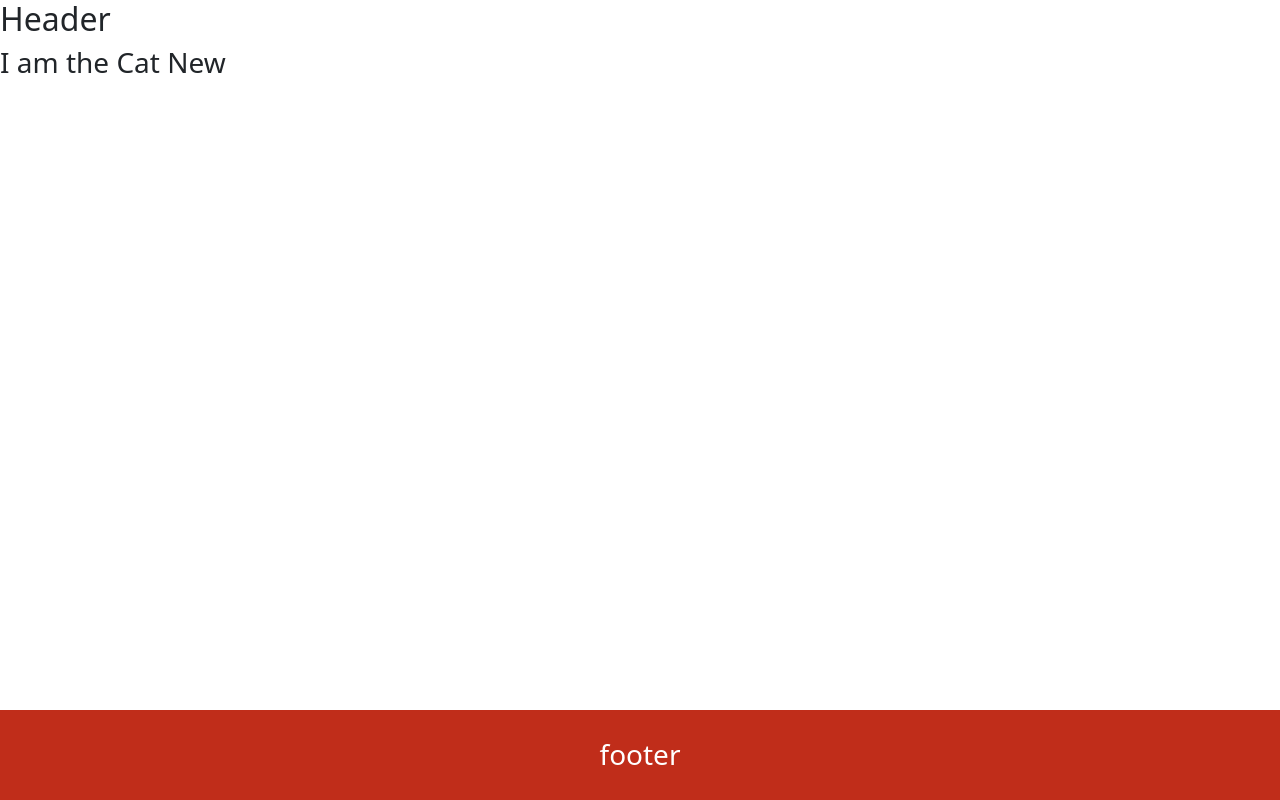
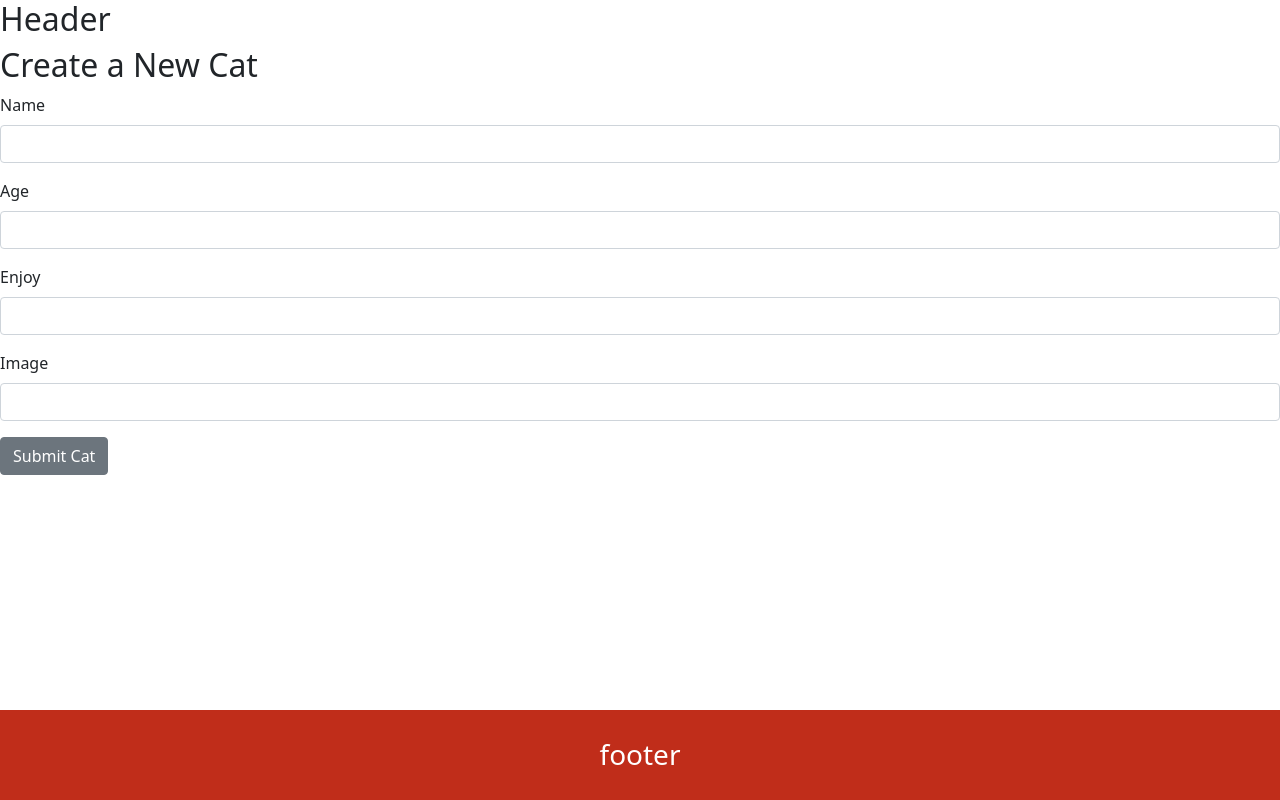
Before and after one commit to learn-academy-2022-bravo/cat-tinder-frontend-jimmy-toni-ct, a React (Create React App) app: page /catnew in a window 1280 px wide. Built offline with nearby package versions, Linux system fonts and the light colour scheme.

Commit message:
functionality done

```diff
--- a/src/App.js
+++ b/src/App.js
@@ -23,6 +23,11 @@
       cats: cats
     }
   }
+
+  createCat = (newlyCreatedCat) => {
+    console.log(newlyCreatedCat)
+  }
+
   render() {
        return (
       <Router>
@@ -37,7 +42,8 @@
             return <CatShow cat={cat} />
             }}
           />
-          <Route path="/catnew" component={CatNew} />
+          <Route path="/catnew" render={(props) => <CatNew createCat={this.createCat} />}
+          />
           <Route path="/catedit" component={CatEdit} />
           <Route component={NotFound} />
         </Switch>
--- a/src/pages/CatNew.js
+++ b/src/pages/CatNew.js
@@ -1,11 +1,76 @@
 import React, { Component } from 'react';
+import { Button, Form, FormGroup, Label, Input } from 'reactstrap';
+import { Redirect } from 'react-router-dom';
+
+
 
 class CatNew extends Component {
+    constructor(props) {
+        super(props)
+        this.state = {
+          newCat: {
+            name: "",
+            age: "",
+            enjoys: "",
+            image: ""
+          },
+          submitted: false
+        }
+      }
+      handleChange = (e) => {
+        let { newCat } = this.state
+        newCat[e.target.name] = e.target.value
+        this.setState({newCat: newCat})
+      }
+      handleSubmit = () => {
+        this.props.createCat(this.state.newCat)
+        this.setState({submitted: true})
+      }
+
+
     render() {
         return (
             <>
-                <h3>I am the Cat New</h3>
-            </>
+                <h2>Create a New Cat</h2>
+                <Form>
+                    <FormGroup>
+                        <Label for="name">Name</Label>
+                        <Input
+                        type="text"
+                        name="name"
+                        onChange={this.handleChange}
+                        />
+                    </FormGroup>
+                    <FormGroup>
+                        <Label for="age">Age</Label>
+                        <Input
+                        type="text"
+                        name="age"
+                        onChange={this.handleChange}
+                        />
+                    </FormGroup>
+                    <FormGroup>
+                        <Label for="enjoys">Enjoy</Label>
+                        <Input
+                        type="text"
+                        name="enjoys"
+                        onChange={this.handleChange}
+                        />
+                    </FormGroup>
+                    <FormGroup>
+                        <Label for="image">Image</Label>
+                        <Input
+                            type="text"
+                            name="image"
+                            onChange={this.handleChange}
+                        />
+                    </FormGroup>
+                </Form>
+                <Button onClick={this.handleSubmit} name="submit">
+                Submit Cat
+                </Button>
+                { this.state.submitted && <Redirect to="/catindex"/> }
+           </>
         );
     }
 }
```
Also changed, not shown: 1 other file (tests, documents, lock files or other folders).
